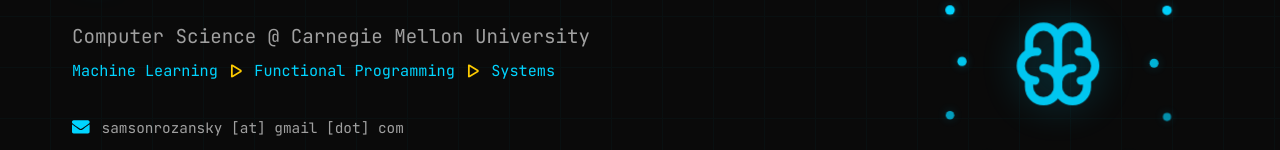
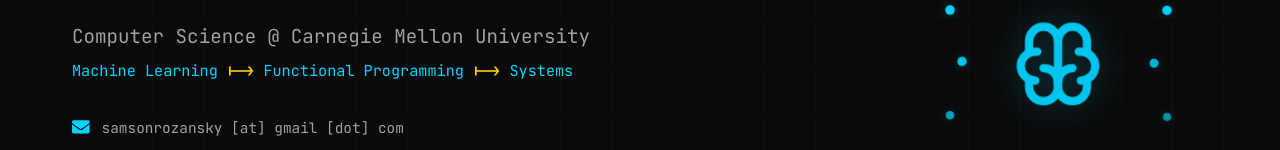
Before and after one commit to samson-rozansky/samson-rozansky.github.io, a React (Vite) app: page / in a window 1280 px wide. Shown: the part 376-526 px from the top of the page. Built offline with nearby package versions, Linux system fonts and the light colour scheme.

Commit message:
Fix build: use available icons and escape JSX characters

```diff
--- a/src/App.jsx
+++ b/src/App.jsx
@@ -1,8 +1,9 @@
 import { useState, useEffect } from 'react'
 import { HashRouter, Routes, Route, Link, useLocation } from 'react-router-dom'
 import { FaGithub, FaLinkedin, FaEnvelope, FaSun, FaMoon, FaExternalLinkAlt, FaJava } from 'react-icons/fa'
-import { SiPython, SiCplusplus, SiJavascript, SiFlask, SiGit, SiLinux, SiLatex, SiPandas, SiCsharp, SiOcaml, SiNumpy } from 'react-icons/si'
-import { TbLambda, TbBrain, TbWriting, TbChartLine } from 'react-icons/tb'
+import { SiPython, SiCplusplus, SiJavascript, SiFlask, SiGit, SiLinux, SiLatex, SiPandas } from 'react-icons/si'
+import { TbLambda, TbBrain, TbWriting, TbChartLine, TbBrandCSharp } from 'react-icons/tb'
+import { DiProlog } from 'react-icons/di'
 import { HiCode } from 'react-icons/hi'
 import { BiCodeCurly } from 'react-icons/bi'
 import './App.css'
@@ -97,7 +98,7 @@
             Computer Science @ Carnegie Mellon University
           </p>
           <p className="sub-tagline">
-            Machine Learning <span className="operator">|></span> Functional Programming <span className="operator">|></span> Systems
+            Machine Learning <span className="operator">{"|->"}</span> Functional Programming <span className="operator">{"|->"}</span> Systems
           </p>
           <div className="hero-links">
             <a href="mailto:samsonrozansky@gmail.com" className="hero-link">
@@ -317,8 +318,8 @@
                 <h3>98-317: Hype for Types</h3>
                 <a href="https://hypefortypes.github.io/" target="_blank" rel="noopener noreferrer" className="course-link">
                   <FaExternalLinkAlt />
-                </a>
-              </div>
+        </a>
+      </div>
               <span className="course-role">Instructor</span>
             </div>
             <p className="course-institution">Carnegie Mellon University</p>
@@ -376,10 +377,10 @@
               <div className="skill-item"><SiPython /> Python</div>
               <div className="skill-item"><SiCplusplus /> C/C++</div>
               <div className="skill-item"><FaJava /> Java</div>
-              <div className="skill-item"><SiCsharp /> C#</div>
+              <div className="skill-item"><TbBrandCSharp /> C#</div>
               <div className="skill-item"><SiJavascript /> JavaScript</div>
               <div className="skill-item"><TbLambda /> SML/NJ</div>
-              <div className="skill-item"><SiOcaml /> OCaml</div>
+              <div className="skill-item"><TbLambda /> OCaml</div>
               <div className="skill-item"><BiCodeCurly /> Prolog</div>
             </div>
           </div>
@@ -387,7 +388,7 @@
             <h4><span className="keyword">val</span> frameworks <span className="colon">:</span> <span className="type">list</span></h4>
             <div className="skill-items">
               <div className="skill-item"><SiPandas /> Pandas</div>
-              <div className="skill-item"><SiNumpy /> NumPy</div>
+              <div className="skill-item"><HiCode /> BeautifulSoup</div>
               <div className="skill-item"><TbChartLine /> Matplotlib</div>
               <div className="skill-item"><SiFlask /> Flask</div>
             </div>
```
